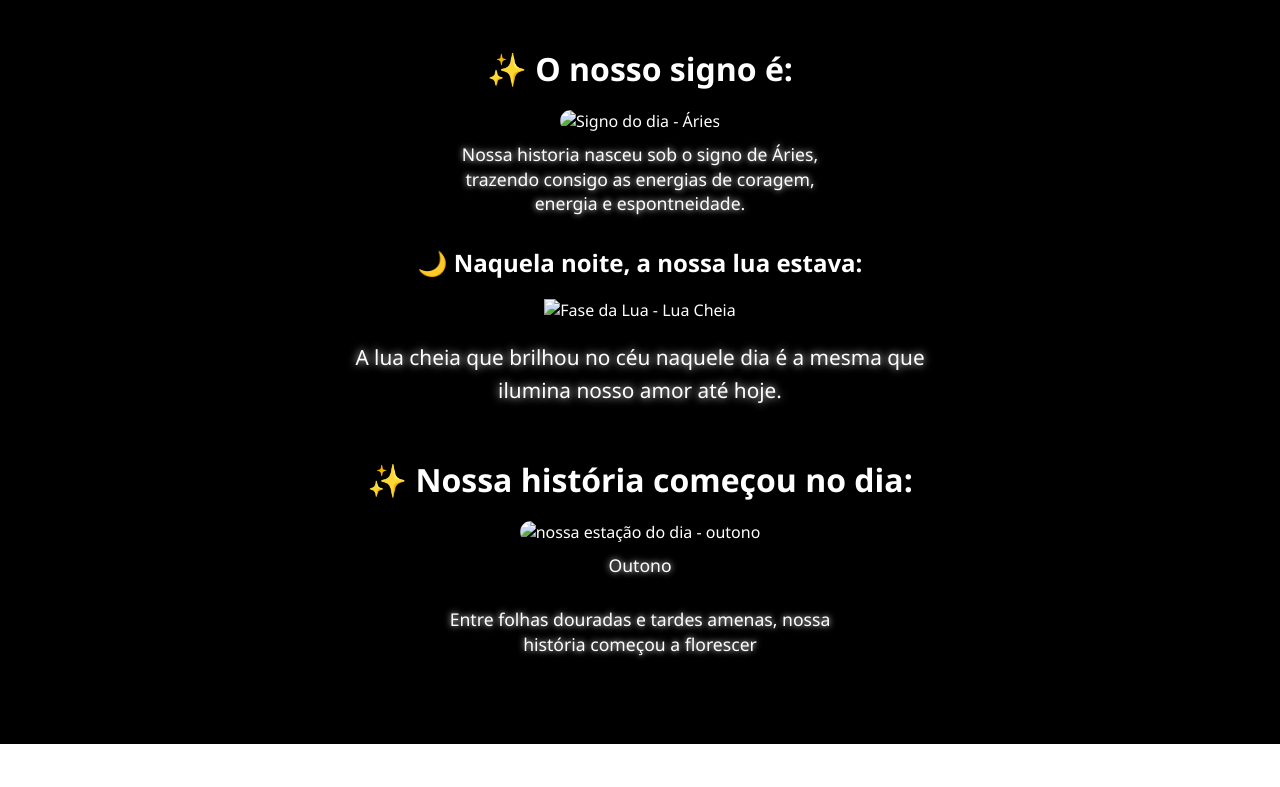
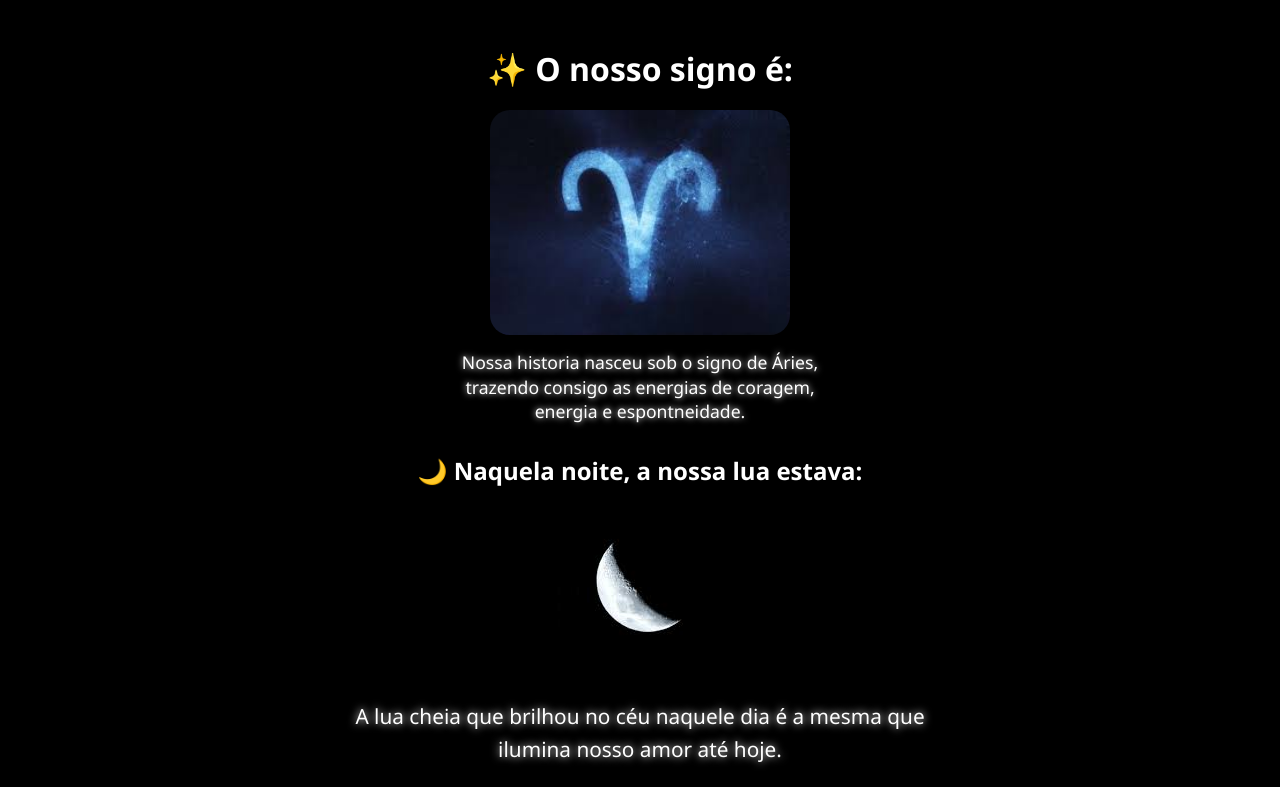
Before and after one commit to beatriz232/mozin.amor, a plain HTML site: page amor.html in a window 1280 px wide. Shown: the part 1093-1880 px from the top of the page. Before the commit the page ends 1837 px from the top, so only its background shows below. Drawn offline with Linux system fonts and the light colour scheme; the site is published under a folder, as on GitHub Pages, so addresses that start at the root find nothing.

Commit message:
Update amor.html

```diff
--- a/amor.html
+++ b/amor.html
@@ -262,18 +262,18 @@
 
   <div class="extras">
     <h2>✨ O nosso signo é:</h2>
-    <img src="/aries.jpg" alt="Signo do dia - Áries" />
+    <img src="aries.jpg" alt="Signo do dia - Áries" />
     <p>Nossa historia nasceu sob o signo de Áries, trazendo consigo as energias de coragem, energia e espontneidade.</p>
   </div>
 
   <h2>🌙 Naquela noite, a nossa lua estava:</h2>
-  <img src="/lua.jpg" alt="Fase da Lua - Lua Cheia" />
+  <img src="lua.jpg" alt="Fase da Lua - Lua Cheia" />
   <p>A lua cheia que brilhou no céu naquele dia é a mesma que ilumina nosso amor até hoje.</p>
   </div>
 
   <div class="extras">
     <h2>✨ Nossa história começou no dia: </h2>
-    <img src="/outono2003-scaled.jpg" alt="nossa estação do dia - outono" />
+    <img src="outono2003-scaled.jpg" alt="nossa estação do dia - outono" />
     <p>Outono</p>
     <p>Entre folhas douradas e tardes amenas, nossa história começou a florescer</p>
   </div>
```
